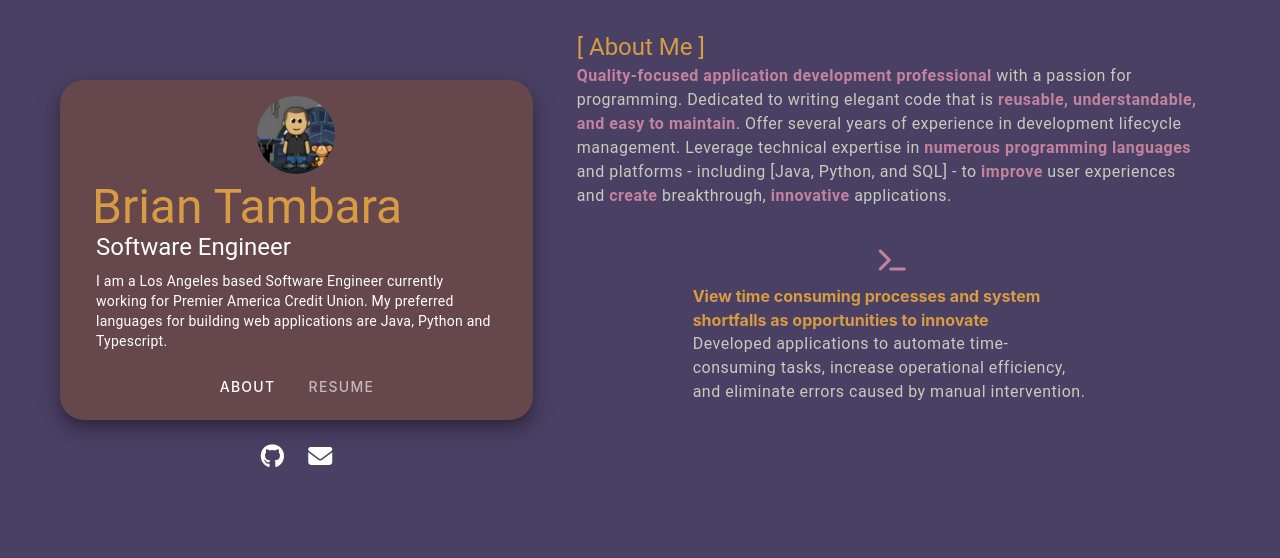
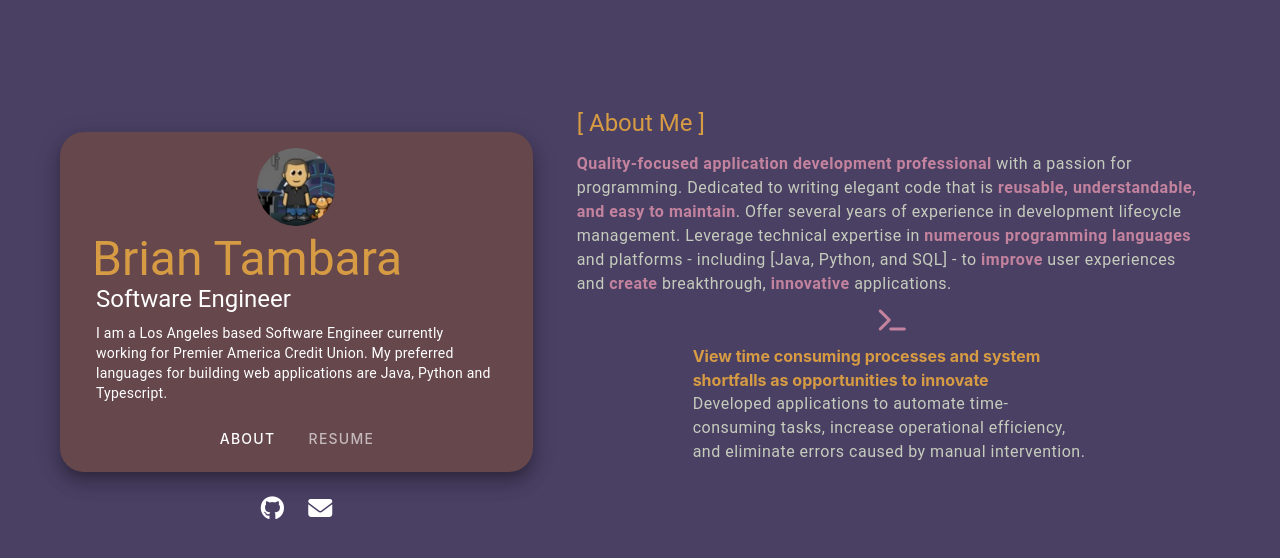
Before and after one commit to btambara/brian-tambara-com, a Vue app: page / in a window 1280 px wide. Shown: the top 558 px of the page. Built offline with nearby package versions, Linux system fonts and the light colour scheme.

Commit message:
fix margin padding for all items

```diff
--- a/src/App.vue
+++ b/src/App.vue
@@ -34,7 +34,7 @@ function handleResume() {
   <v-container>
     <v-row>
       <v-col
-        class="ma-sm-1 mt-md-16 mt-lg-16 mt-xl-10"
+        class="pt-lg-16 ma-sm-1 mt-md-16 mt-lg-16 mt-xl-10"
         cols="12"
         md="6"
         lg="5"
--- a/src/components/AboutItem.vue
+++ b/src/components/AboutItem.vue
@@ -3,8 +3,8 @@
 <template>
   <v-container fluid>
     <v-row>
-      <v-col>
-        <div class="text-h5 text-left">[ About Me ]</div>
+      <v-col class="pt-lg-11 mt-lg-11">
+        <div class="mb-3 text-h5 text-left">[ About Me ]</div>
         <div class="text-body-1 text-left">
           <b>Quality-focused application development professional</b> with a
           passion for programming. Dedicated to writing elegant code that is
@@ -17,7 +17,7 @@
         </div>
       </v-col>
     </v-row>
-    <v-row class="mt-10">
+    <v-row>
       <v-carousel cycle hide-delimiters :show-arrows="false">
         <v-carousel-item>
           <div
--- a/src/components/ResumeItem.vue
+++ b/src/components/ResumeItem.vue
@@ -7,13 +7,14 @@ import jobs from "../assets/jobs.json";
   <v-container>
     <v-row class="justify-end">
       <v-col cols="auto" class="mr-2">
-        <v-row class="ml-15 mb-0">
+        <v-row class="ml-12">
+          <div class="text-h5 text-left">[ Resume ]</div>
           <v-btn
             variant="text"
             append-icon="fas fa-download"
             href="/Resume_Brian_Tambara.pdf"
             class="hover-D69B43"
-            >View Full Resume</v-btn
+            >Download Resume</v-btn
           >
         </v-row>
         <v-timeline density="compact">
@@ -42,6 +43,9 @@ import jobs from "../assets/jobs.json";
 </template>
 
 <style scoped>
+.text-h5 {
+  color: #d69b43;
+}
 a:hover {
   color: #d69b43;
 }
```
